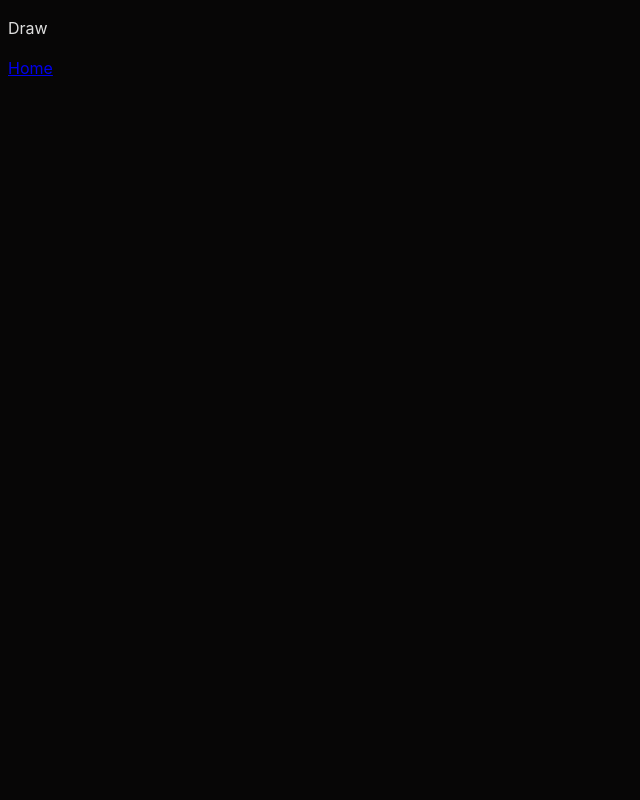
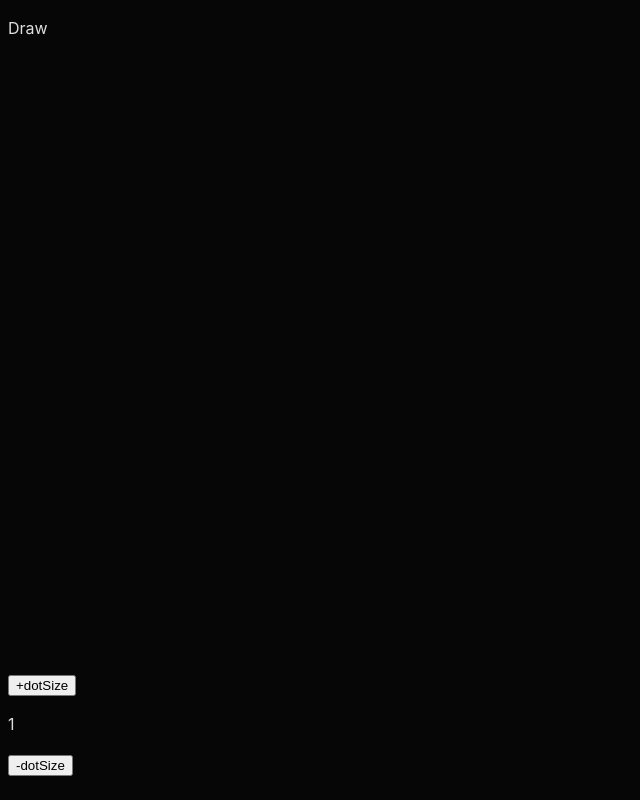
Before and after one commit to PxPerfectMike/stipple, a React (Vite) app: page /draw in a window 1280 px wide. Shown: the whole page, without its empty margins (0-640 px from the left). Built offline with nearby package versions, Linux system fonts and the light colour scheme; a web font is replaced by a local one.

Commit message:
add and implement dotMap

```diff
--- a/src/App.css
+++ b/src/App.css
@@ -5,14 +5,12 @@
 	min-width: 100%;
 }
 
-.hole {
+.dot {
 	position: absolute;
 	border-radius: 50%;
-	background-color: #f5f5f5;
-	width: 100px;
-	height: 100px;
 	margin: 0;
 	padding: 0;
+	user-select: none;
 }
 
 .home {
--- a/src/pages/Draw.jsx
+++ b/src/pages/Draw.jsx
@@ -1,35 +1,82 @@
 import React from 'react';
 import { motion } from 'framer-motion';
 import { useState } from 'react';
-import { Link } from 'react-router-dom';
+// import { Link } from 'react-router-dom';
 
 function Draw() {
-	const [holeCount, setholeCount] = useState([]);
+	const [dotCount, setdotCount] = useState([]);
+	const [dotSize, setdotSize] = useState(1);
+	const sizes = [1, 4, 6, 8, 10, 12, 14];
 
-	const handleAddHole = (event) => {
+	const handleAddDot = (event) => {
 		const rect = event.currentTarget.getBoundingClientRect();
 		const x = event.clientX - rect.left;
 		const y = event.clientY - rect.top;
-		setholeCount((prevholeCount) => [
-			...prevholeCount,
-			{ x: x - 50, y: y - 50 },
+		setdotCount((prevdotCount) => [
+			...prevdotCount,
+			{ x: x, y: y, size: dotSize },
 		]);
+		console.log(JSON.stringify(dotCount));
+		let interval;
+		const addDotAtInterval = () => {
+			interval = setInterval(() => {
+				setdotCount((prevdotCount) => [...prevdotCount, { x: x, y: y }]);
+			}, 1000); // <-- change this value to change the interval
+		};
+
+		const stopAddingDots = () => {
+			clearInterval(interval);
+			document.removeEventListener('mouseup', stopAddingDots);
+		};
+		addDotAtInterval();
+		document.addEventListener('mouseup', stopAddingDots);
+	};
+
+	const handleIncrement = () => {
+		setdotSize((prevSize) => {
+			if (prevSize < sizes.length - 1) {
+				return prevSize + 1;
+			}
+			return prevSize;
+		});
+	};
+
+	const handleDecrement = () => {
+		setdotSize((prevSize) => {
+			if (prevSize > 0) {
+				return prevSize - 1;
+			}
+			return prevSize;
+		});
 	};
 
 	return (
-		<div className='App' onClick={handleAddHole}>
-			<p>Draw</p>
-			<Link to='/'>Home</Link>
-			{holeCount.map((hole, index) => (
+		<div className='App' onClick={handleAddDot}>
+			<p style={{ height: '80vh', userSelect: 'none' }}>Draw</p>
+			<div className='button-group' style={{ zIndex: 2 }}>
+				<button style={{ userSelect: 'none' }} onClick={handleIncrement}>
+					+dotSize
+				</button>
+				<p style={{ userSelect: 'none' }}>{dotSize}</p>
+				<button style={{ userSelect: 'none' }} onClick={handleDecrement}>
+					-dotSize
+				</button>
+			</div>
+			{dotCount.map((dot, index) => (
 				<motion.svg
 					key={index}
-					className='hole'
-					style={{ left: hole.x, top: hole.y }}
-					initial={{ opacity: 0, scale: 0.5 }}
+					className='dot'
+					style={{
+						zIndex: 1,
+						left: dot.x,
+						top: dot.y,
+						width: `${sizes[dotSize]}px`,
+						height: `${sizes[dotSize]}px`,
+						backgroundColor: '#f5f5f5',
+					}}
+					initial={{ opacity: 0.7, scale: 0.9 }}
 					animate={{ opacity: 1, scale: 1 }}
 					exit={{ opacity: 0, scale: 0.5 }}
-					width='100'
-					height='100'
 				></motion.svg>
 			))}
 			<div className='draw-area'></div>
```
Also changed, not shown: src/App.jsx (+5 -5 lines).
